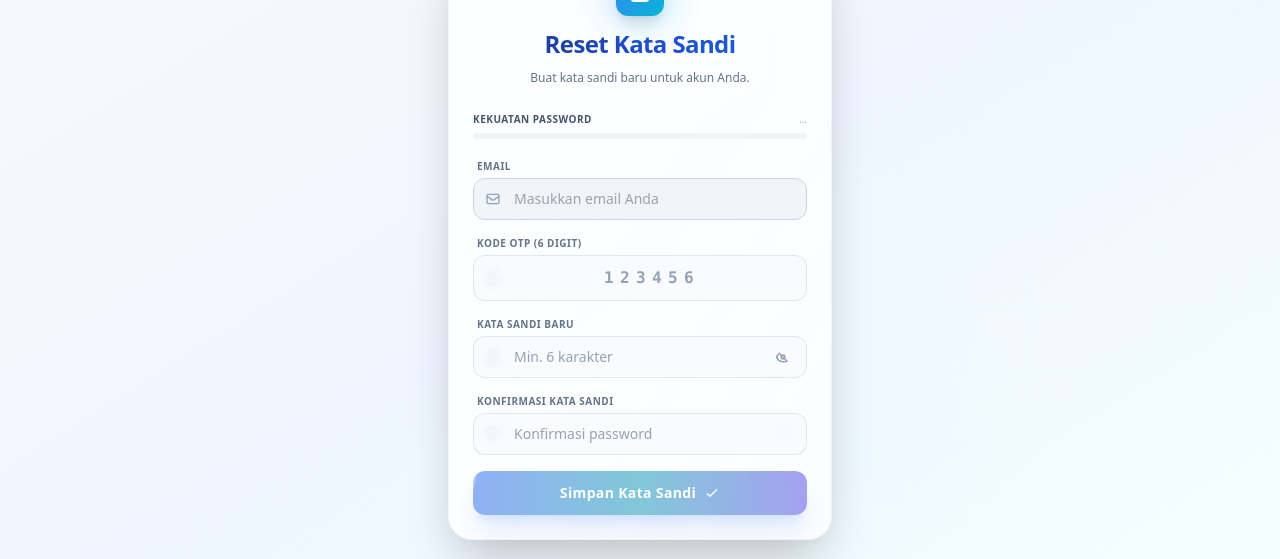
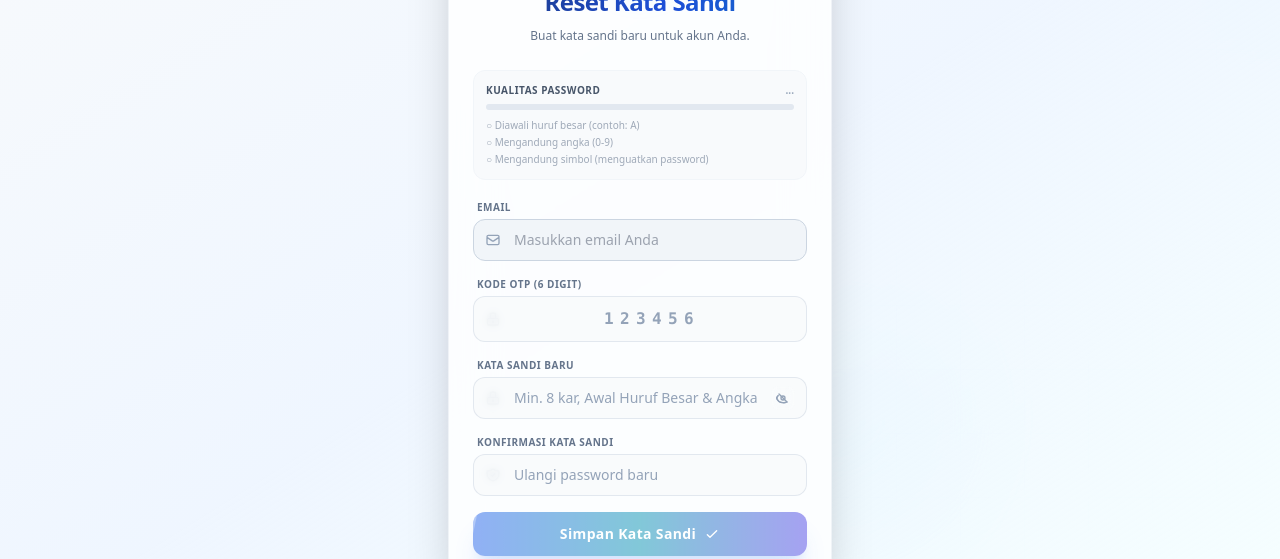
Before and after one commit to hilmimfaiz/sikap-bps-pinang, a Nuxt app: page /reset-password in a window 1280 px wide. Shown: the part 159-718 px from the top of the page. Built offline with nearby package versions, Linux system fonts and the light colour scheme; no server answers.

Commit message:
perbaikan autentikasi reset password

```diff
--- a/app/pages/reset-password.vue
+++ b/app/pages/reset-password.vue
@@ -1,5 +1,5 @@
 <script setup lang="ts">
-import { ref, onMounted } from 'vue'
+import { ref, onMounted, computed } from 'vue'
 
 definePageMeta({
   layout: 'default',
@@ -20,35 +20,86 @@ const confirmPassword = ref('')
 const showPassword = ref(false)
 const isSubmitting = ref(false)
 
-// Ambil email dari query parameter jika ada (dari link di email jika Anda buat link nanti)
-// Atau dari input user di halaman sebelumnya (forgot-password)
+// Ambil email dari query parameter jika ada
 onMounted(() => {
   if (route.query.email) {
     email.value = route.query.email as string
   }
 })
 
+// --- LOGIKA VALIDASI PASSWORD ---
+
+// Helper Computed untuk checklist visual (Memindahkan Regex ke sini agar aman dari error template)
+const isStartWithUpper = computed(() => /^[A-Z]/.test(password.value))
+const isHasNumber = computed(() => /\d/.test(password.value))
+const isHasSymbol = computed(() => /[!@#$%^&*(),.?":{}|<>]/.test(password.value))
+
+/**
+ * Mengembalikan level kekuatan password:
+ * 0: Kosong / Sangat Pendek
+ * 1: Lemah (Tidak Diizinkan) -> Tidak memenuhi syarat Medium
+ * 2: Sedang (Diizinkan) -> Awal Huruf Besar + Ada Angka
+ * 3: Kuat (Lebih Diizinkan) -> Awal Huruf Besar + Ada Angka + Ada Simbol
+ */
+const passwordStrengthLevel = computed(() => {
+  const pwd = password.value
+  if (!pwd) return 0
+  if (pwd.length < 8) return 1 // Minimal 8 karakter agar aman
+
+  // Gunakan hasil computed di atas
+  const startsWithUpper = isStartWithUpper.value
+  const hasNumber = isHasNumber.value
+  const hasSymbol = isHasSymbol.value
+
+  // Logika Penentuan Level
+  // Jika tidak memenuhi syarat dasar (Awal Besar & Ada Angka), maka LEMAH
+  if (!startsWithUpper || !hasNumber) {
+    return 1 // Lemah
+  }
+
+  // Jika memenuhi syarat dasar:
+  if (hasSymbol) {
+    return 3 // Kuat (Ada simbol)
+  } else {
+    return 2 // Sedang (Tanpa simbol, tapi sudah Awal Besar & Angka)
+  }
+})
+
+const passwordStrengthLabel = computed(() => {
+  switch (passwordStrengthLevel.value) {
+    case 0: return '...'
+    case 1: return 'Lemah (Tidak Diizinkan)'
+    case 2: return 'Sedang'
+    case 3: return 'Kuat'
+    default: return ''
+  }
+})
+
+// --- END LOGIKA VALIDASI ---
+
 const handleReset = async () => {
-  // 1. Validasi Frontend Dasar
+  // 1. Validasi Input Kosong
   if (!email.value || !otp.value || !password.value) {
     return toast.warning('Mohon lengkapi email, kode OTP, dan password baru')
   }
 
-  // Validasi Kecocokan Password
+  // 2. Validasi Kekuatan Password (Aturan Baru)
+  const strength = passwordStrengthLevel.value
+  if (strength < 2) {
+    // Jika level 1 (Lemah), tolak.
+    return toast.warning('Password Lemah: Harus diawali Huruf Besar, mengandung Angka, dan min. 8 karakter.')
+  }
+
+  // 3. Validasi Kecocokan Password
   if (password.value !== confirmPassword.value) {
     return toast.warning(t('reset.password_mismatch') || 'Password konfirmasi tidak cocok')
-  }
-
-  // Validasi Panjang Password
-  if (password.value.length < 6) {
-    return toast.warning(t('reset.password_min') || 'Password minimal 6 karakter')
   }
 
   isSubmitting.value = true
   startLoading('Memverifikasi OTP & Mereset...')
 
   try {
-    // 2. Panggil API Backend
+    // 4. Panggil API Backend
     const response = await $fetch('/api/auth/reset-password', {
       method: 'POST',
       body: {
@@ -58,22 +109,21 @@ const handleReset = async () => {
       }
     })
 
-    // 3. Sukses
+    // 5. Sukses
     await stopLoading()
     isSubmitting.value = false
     toast.success(response.message || 'Password berhasil diubah!')
 
-    // Redirect ke Login setelah sukses dengan jeda sedikit
+    // Redirect ke Login
     setTimeout(() => {
       router.push('/login')
     }, 1500)
 
   } catch (e: any) {
-    // 4. Error Handling
+    // 6. Error Handling
     await stopLoading()
     isSubmitting.value = false
 
-    // Ambil pesan error dari backend (misal: OTP expired, User not found, dll)
     const errorMessage = e.data?.message || 'Gagal mereset password. Silakan coba lagi.'
     toast.error(errorMessage)
   }
@@ -87,19 +137,13 @@ const handleReset = async () => {
       <div class="absolute -top-40 -right-40 w-96 h-96 bg-gradient-to-br from-blue-200/40 to-cyan-100/30 rounded-full blur-3xl animate-float-slow dark:from-blue-600/20 dark:to-cyan-400/10"></div>
       <div class="absolute top-1/2 -left-20 w-80 h-80 bg-gradient-to-br from-slate-200/30 to-blue-100/20 rounded-full blur-3xl animate-float-slow delay-1500 dark:from-gray-800/30 dark:to-blue-900/20"></div>
       <div class="absolute bottom-20 right-1/4 w-60 h-60 bg-gradient-to-br from-cyan-200/25 to-blue-300/20 rounded-full blur-3xl animate-float-slow delay-1000 dark:from-cyan-500/15 dark:to-blue-700/10"></div>
-
       <div class="absolute inset-0 bg-[linear-gradient(rgba(59,130,246,0.03)_1px,transparent_1px),linear-gradient(90deg,rgba(59,130,246,0.03)_1px,transparent_1px)] bg-[size:64px_64px] [mask-image:radial-gradient(ellipse_80%_50%_at_50%_50%,black,transparent)] dark:bg-[linear-gradient(rgba(59,130,246,0.05)_1px,transparent_1px),linear-gradient(90deg,rgba(59,130,246,0.05)_1px,transparent_1px)] animate-grid-flow"></div>
-
-      <div class="absolute top-1/4 left-1/4 w-2 h-2 bg-blue-400/30 rounded-full animate-float-fast dark:bg-cyan-400/40"></div>
-      <div class="absolute top-1/3 right-1/3 w-1 h-1 bg-cyan-300/40 rounded-full animate-float-fast delay-500 dark:bg-blue-400/50"></div>
-      <div class="absolute bottom-1/4 left-1/3 w-1.5 h-1.5 bg-blue-300/25 rounded-full animate-float-fast delay-1000 dark:bg-cyan-300/30"></div>
     </div>
 
     <div class="absolute top-6 left-6 z-10 animate-fade-in-down">
       <NuxtLink
         to="/login"
         class="flex items-center gap-2 px-3 py-2 bg-white/80 backdrop-blur-xl border border-slate-200/50 rounded-xl shadow-lg hover:shadow-xl transition-all duration-500 text-xs sm:text-sm font-medium text-slate-600 hover:text-blue-600 group hover:-translate-y-0.5 hover:border-blue-300/50 dark:bg-gray-900/60 dark:border-gray-700/50 dark:text-gray-300 dark:hover:text-cyan-400 dark:hover:border-cyan-400/30"
-        :title="$t('reset.back_login') || 'Kembali ke Login'"
       >
         <svg xmlns="http://www.w3.org/2000/svg" class="h-4 w-4 transition-transform duration-300 group-hover:-translate-x-1" fill="none" viewBox="0 0 24 24" stroke="currentColor">
           <path stroke-linecap="round" stroke-linejoin="round" stroke-width="2" d="M10 19l-7-7m0 0l7-7m-7 7h18" />
@@ -117,8 +161,6 @@ const handleReset = async () => {
 
       <div class="absolute inset-0 rounded-[1.5rem] bg-gradient-to-r from-blue-500/5 via-cyan-500/5 to-indigo-500/5 opacity-0 group-hover:opacity-100 transition-opacity duration-1000 dark:from-cyan-500/10 dark:via-blue-600/10 dark:to-indigo-500/10"></div>
 
-      <div class="absolute inset-0 bg-gradient-to-br from-white/20 via-transparent to-slate-100/10 rounded-[1.5rem] dark:from-white/5 dark:via-transparent dark:to-black/10"></div>
-
       <div class="text-center mb-6 relative z-10">
         <div class="relative inline-block mb-3">
           <div class="absolute -inset-4 bg-gradient-to-r from-blue-400 to-cyan-400 rounded-full blur-lg opacity-20 group-hover:opacity-30 transition-opacity duration-500 dark:from-cyan-500 dark:to-blue-600"></div>
@@ -133,32 +175,43 @@ const handleReset = async () => {
           {{ $t('reset.title') || 'Reset Password' }}
         </h1>
         <p class="text-xs text-slate-500 dark:text-gray-400 leading-relaxed">
-          {{ $t('reset.subtitle') || 'Masukkan Kode OTP dan Kata Sandi Baru' }}
+          {{ $t('reset.subtitle') || 'Buat password baru yang aman' }}
         </p>
       </div>
 
-      <div class="mb-5 relative z-10">
+      <div class="mb-5 relative z-10 bg-slate-50 dark:bg-gray-800/50 p-3 rounded-xl border border-slate-100 dark:border-gray-700/50">
         <div class="flex justify-between items-center mb-1.5">
-          <span class="text-[10px] font-semibold text-slate-600 dark:text-gray-400 uppercase tracking-wider">Kekuatan Password</span>
-          <span class="text-[10px] font-medium" :class="{
-            'text-red-500': password.length > 0 && password.length < 6,
-            'text-yellow-500': password.length >= 6 && password.length < 8,
-            'text-green-500': password.length >= 8,
-            'text-slate-400 dark:text-gray-600': password.length === 0
+          <span class="text-[10px] font-semibold text-slate-600 dark:text-gray-400 uppercase tracking-wider">Kualitas Password</span>
+          <span class="text-[10px] font-bold transition-colors duration-300" :class="{
+            'text-red-500': passwordStrengthLevel === 1,
+            'text-yellow-500': passwordStrengthLevel === 2,
+            'text-green-500': passwordStrengthLevel === 3,
+            'text-slate-400': passwordStrengthLevel === 0
           }">
-            {{ password.length > 0 && password.length < 6 ? 'Lemah' : password.length >= 6 && password.length < 8 ? 'Sedang' : password.length >= 8 ? 'Kuat' : '...' }}
+            {{ passwordStrengthLabel }}
           </span>
         </div>
-        <div class="w-full bg-slate-100 dark:bg-gray-800 rounded-full h-1.5 overflow-hidden">
+        <div class="w-full bg-slate-200 dark:bg-gray-700 rounded-full h-1.5 overflow-hidden">
           <div class="h-full rounded-full transition-all duration-500 ease-out" :class="{
-            'bg-red-500': password.length > 0 && password.length < 6,
-            'bg-yellow-500': password.length >= 6 && password.length < 8,
-            'bg-green-500': password.length >= 8,
-            'w-0': password.length === 0,
-            'w-1/3': password.length > 0 && password.length < 6,
-            'w-2/3': password.length >= 6 && password.length < 8,
-            'w-full': password.length >= 8
+            'bg-red-500': passwordStrengthLevel === 1,
+            'bg-yellow-500': passwordStrengthLevel === 2,
+            'bg-green-500': passwordStrengthLevel === 3,
+            'w-0': passwordStrengthLevel === 0,
+            'w-1/3': passwordStrengthLevel === 1,
+            'w-2/3': passwordStrengthLevel === 2,
+            'w-full': passwordStrengthLevel === 3
           }"></div>
+        </div>
+        <div class="mt-2 text-[9px] sm:text-[10px] space-y-0.5 text-slate-500 dark:text-gray-400">
+           <p :class="{'text-green-600 dark:text-green-400': isStartWithUpper, 'opacity-60': !password}">
+             <span v-if="isStartWithUpper">✓</span><span v-else>○</span> Diawali huruf besar (contoh: A)
+           </p>
+           <p :class="{'text-green-600 dark:text-green-400': isHasNumber, 'opacity-60': !password}">
+             <span v-if="isHasNumber">✓</span><span v-else>○</span> Mengandung angka (0-9)
+           </p>
+           <p :class="{'text-green-600 dark:text-green-400': isHasSymbol, 'opacity-60': !password}">
+             <span v-if="isHasSymbol">✓</span><span v-else>○</span> Mengandung simbol (menguatkan password)
+           </p>
         </div>
       </div>
 
@@ -194,7 +247,6 @@ const handleReset = async () => {
               class="w-full pl-10 pr-4 py-2.5 bg-slate-50/80 backdrop-blur-sm border border-slate-300/50 text-slate-900 rounded-xl focus:ring-2 focus:ring-blue-500/50 focus:border-blue-500 outline-none transition-all duration-500 placeholder-slate-400 focus:shadow-lg focus:scale-[1.02] group-hover:border-slate-400 focus:bg-white/90 dark:bg-black/40 dark:border-gray-700/50 dark:text-white dark:placeholder-gray-500 dark:focus:ring-cyan-500/50 dark:focus:border-cyan-500 dark:group-hover:border-gray-500 dark:focus:bg-black/60 font-mono tracking-[0.4em] text-center font-bold text-base uppercase"
               placeholder="123456"
             />
-            <div class="absolute inset-0 rounded-xl bg-gradient-to-r from-blue-500/5 to-cyan-500/5 opacity-0 group-focus-within:opacity-100 transition-opacity duration-300 pointer-events-none dark:from-cyan-500/5 dark:to-blue-500/5"></div>
           </div>
         </div>
 
@@ -213,7 +265,12 @@ const handleReset = async () => {
               :type="showPassword ? 'text' : 'password'"
               required
               class="w-full pl-10 pr-10 py-2.5 bg-slate-50/80 backdrop-blur-sm border border-slate-300/50 text-slate-900 rounded-xl focus:ring-2 focus:ring-blue-500/50 focus:border-blue-500 outline-none transition-all duration-500 placeholder-slate-400 focus:shadow-lg focus:scale-[1.02] group-hover:border-slate-400 focus:bg-white/90 dark:bg-black/40 dark:border-gray-700/50 dark:text-white dark:placeholder-gray-500 dark:focus:ring-cyan-500/50 dark:focus:border-cyan-500 dark:group-hover:border-gray-500 dark:focus:bg-black/60 text-sm"
-              placeholder="Min. 6 karakter"
+              :class="{
+                'border-red-500 focus:border-red-500': password && passwordStrengthLevel === 1,
+                'border-yellow-500 focus:border-yellow-500': passwordStrengthLevel === 2,
+                'border-green-500 focus:border-green-500': passwordStrengthLevel === 3
+              }"
+              placeholder="Min. 8 kar, Awal Huruf Besar & Angka"
             />
             <button type="button" @click="showPassword = !showPassword" class="absolute right-3 top-1/2 -translate-y-1/2 p-1 text-slate-400 hover:text-blue-500 focus:outline-none transition-all duration-300 rounded-lg hover:bg-slate-200/50 backdrop-blur-sm dark:text-gray-500 dark:hover:text-cyan-400 dark:hover:bg-gray-700/50" tabindex="-1">
               <svg v-if="showPassword" xmlns="http://www.w3.org/2000/svg" class="h-4 w-4" fill="none" viewBox="0 0 24 24" stroke="currentColor"><path stroke-linecap="round" stroke-linejoin="round" stroke-width="2" d="M15 12a3 3 0 11-6 0 3 3 0 016 0z" /><path stroke-linecap="round" stroke-linejoin="round" stroke-width="2" d="M2.458 12C3.732 7.943 7.523 5 12 5c4.478 0 8.268 2.943 9.542 7-1.274 4.057-5.064 7-9.542 7-4.477 0-8.268-2.943-9.542-7z" /></svg>
@@ -237,7 +294,7 @@ const handleReset = async () => {
               :type="showPassword ? 'text' : 'password'"
               required
               class="w-full pl-10 pr-4 py-2.5 bg-slate-50/80 backdrop-blur-sm border border-slate-300/50 text-slate-900 rounded-xl focus:ring-2 focus:ring-blue-500/50 focus:border-blue-500 outline-none transition-all duration-500 placeholder-slate-400 focus:shadow-lg focus:scale-[1.02] group-hover:border-slate-400 focus:bg-white/90 dark:bg-black/40 dark:border-gray-700/50 dark:text-white dark:placeholder-gray-500 dark:focus:ring-cyan-500/50 dark:focus:border-cyan-500 dark:group-hover:border-gray-500 dark:focus:bg-black/60 text-sm"
-              placeholder="Konfirmasi password"
+              placeholder="Ulangi password baru"
               :class="{
                 'border-green-500 dark:border-green-400': confirmPassword && password === confirmPassword,
                 'border-red-500 dark:border-red-400': confirmPassword && password !== confirmPassword
@@ -257,7 +314,7 @@ const handleReset = async () => {
 
         <button
           type="submit"
-          :disabled="isSubmitting || !password || !confirmPassword || password !== confirmPassword"
+          :disabled="isSubmitting || passwordStrengthLevel < 2 || password !== confirmPassword"
           class="w-full bg-gradient-to-r from-blue-600 via-cyan-600 to-indigo-600 hover:from-blue-500 hover:via-cyan-500 hover:to-indigo-500 text-white font-bold py-3 rounded-xl shadow-xl shadow-blue-500/30 hover:shadow-2xl hover:shadow-blue-500/40 transition-all duration-500 transform hover:-translate-y-0.5 active:scale-95 flex justify-center items-center gap-2 group/btn relative overflow-hidden disabled:opacity-50 disabled:cursor-not-allowed disabled:transform-none dark:from-cyan-600 dark:via-blue-600 dark:to-indigo-600 dark:hover:from-cyan-500 dark:hover:via-blue-500 dark:hover:to-indigo-500 dark:shadow-blue-500/30 dark:hover:shadow-blue-500/40 mt-6"
           :class="isSubmitting ? 'cursor-wait' : ''"
         >
@@ -284,7 +341,7 @@ const handleReset = async () => {
 </template>
 
 <style scoped>
-/* Animations (Sama seperti sebelumnya) */
+/* Animations */
 @keyframes fadeInUp { from { opacity: 0; transform: translateY(40px) scale(0.95); } to { opacity: 1; transform: translateY(0) scale(1); } }
 @keyframes fadeInDown { from { opacity: 0; transform: translateY(-40px); } to { opacity: 1; transform: translateY(0); } }
 @keyframes float-slow { 0%, 100% { transform: translateY(0px) rotate(0deg) scale(1); } 33% { transform: translateY(-30px) rotate(3deg) scale(1.05); } 66% { transform: translateY(15px) rotate(-2deg) scale(0.95); } }
```
